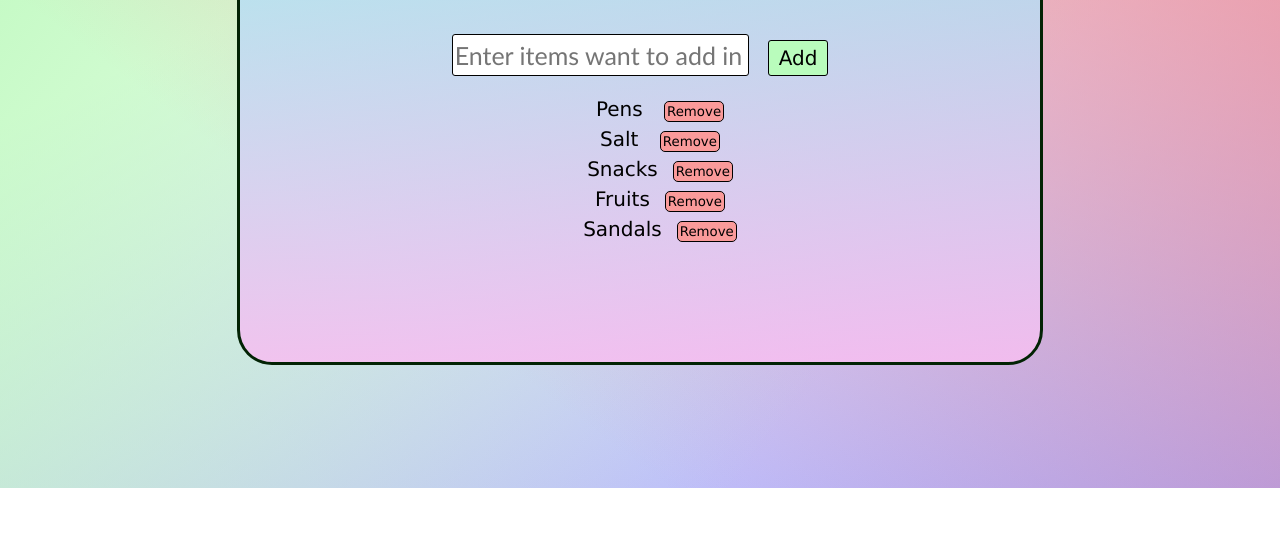
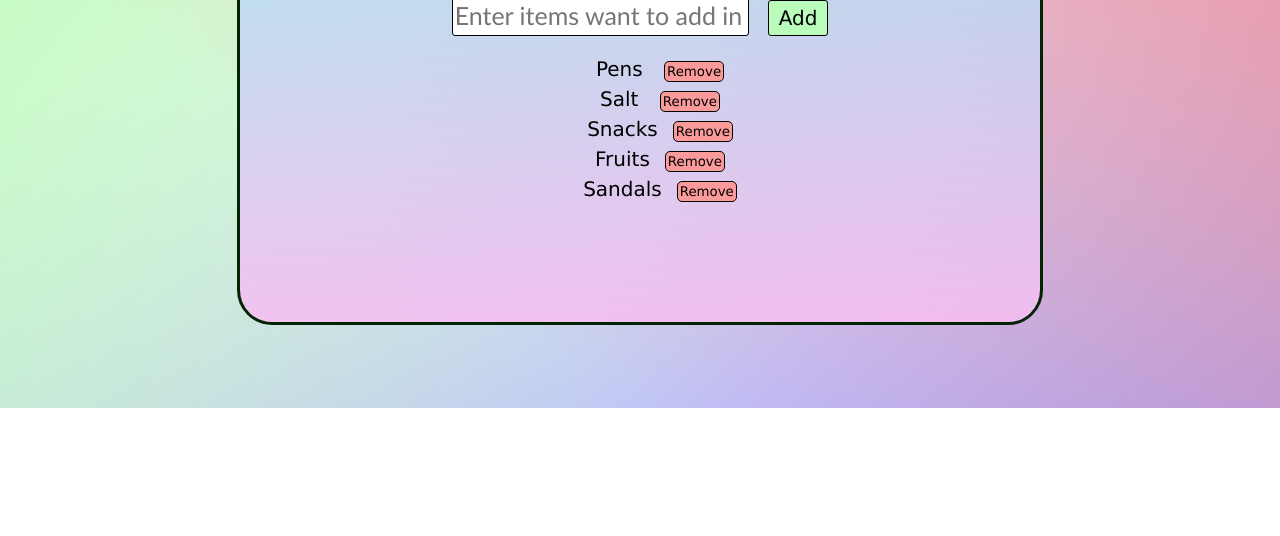
Before and after one commit to Keyuri-19/Shopping-List, a plain HTML site: page index.html in a window 1280 px wide. Shown: the part 264-800 px from the top of the page. Drawn offline with Linux system fonts and the light colour scheme.

Commit message:
Update style.css

```diff
--- a/style.css
+++ b/style.css
@@ -1,5 +1,5 @@
 body{
-    margin:123px;
+    margin:83px;
     text-align: center;
     background: linear-gradient(217deg, rgba(247, 131, 131, 0.8), rgba(255,0,0,0) 70.71%),
                 linear-gradient(127deg, rgba(171, 248, 171, 0.8), rgba(0,255,0,0) 70.71%),
```
